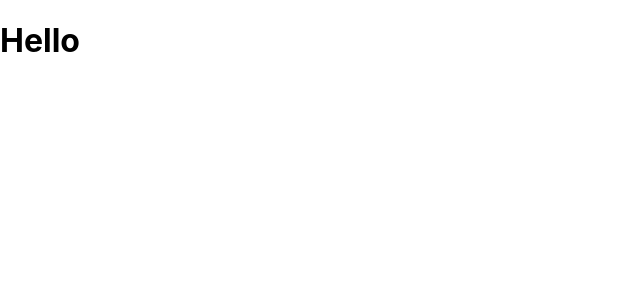
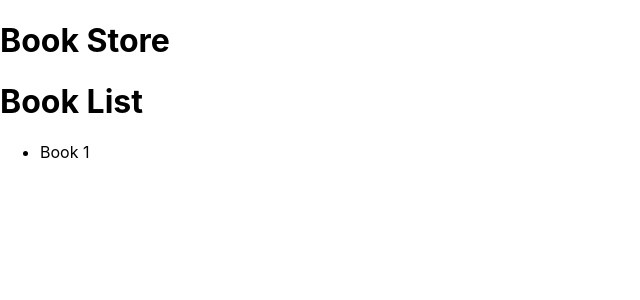
Before and after one commit to ravraw/graphql_app, a React (Create React App) app in the folder client/: page / in a window 1280 px wide. Shown: the top 300 px of the page, without its empty margins (0-640 px from the left). Built offline with nearby package versions, Linux system fonts and the light colour scheme.

Commit message:
added packages for apollo

```diff
--- a/client/package.json
+++ b/client/package.json
@@ -3,7 +3,10 @@
   "version": "0.1.0",
   "private": true,
   "dependencies": {
+    "apollo-boost": "^0.1.22",
+    "graphql": "^14.0.2",
     "react": "^16.6.3",
+    "react-apollo": "^2.3.2",
     "react-dom": "^16.6.3",
     "react-scripts": "2.1.1"
   },
--- a/client/src/App.js
+++ b/client/src/App.js
@@ -1,10 +1,15 @@
 import React, { Component } from 'react';
+
+// componets
+
+import BookList from './components/BookList';
 
 class App extends Component {
   render() {
     return (
       <div className="App">
-        <h1>Hello</h1>
+        <h1>Book Store</h1>
+        <BookList />
       </div>
     );
   }
--- /dev/null
+++ b/client/src/components/BookList.js
@@ -0,0 +1,16 @@
+import React, { Component } from 'react';
+
+class BookList extends Component {
+  render() {
+    return (
+      <div className="book__list">
+        <h1>Book List</h1>
+        <ul>
+          <li>Book 1</li>
+        </ul>
+      </div>
+    );
+  }
+}
+
+export default BookList;
```
Also changed, not shown: 1 other file (tests, documents, lock files or other folders).
